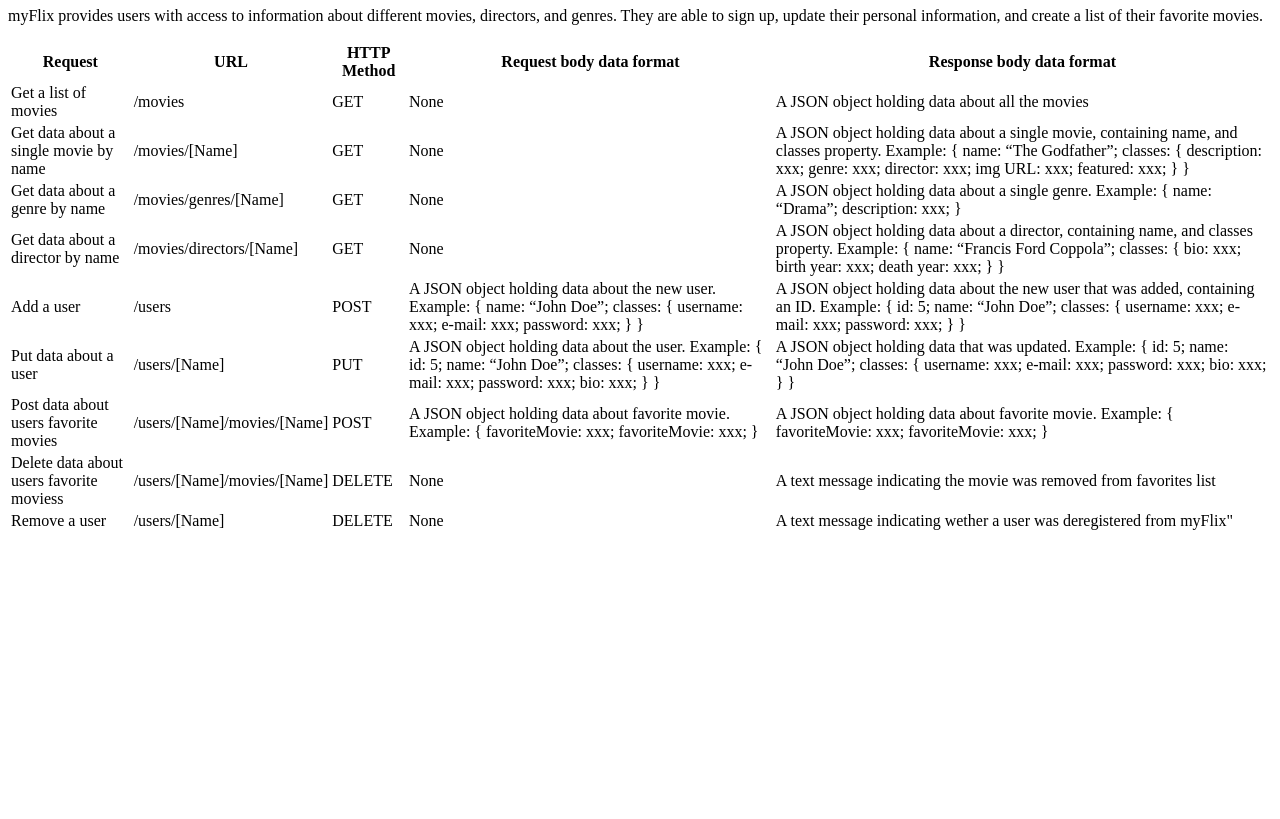
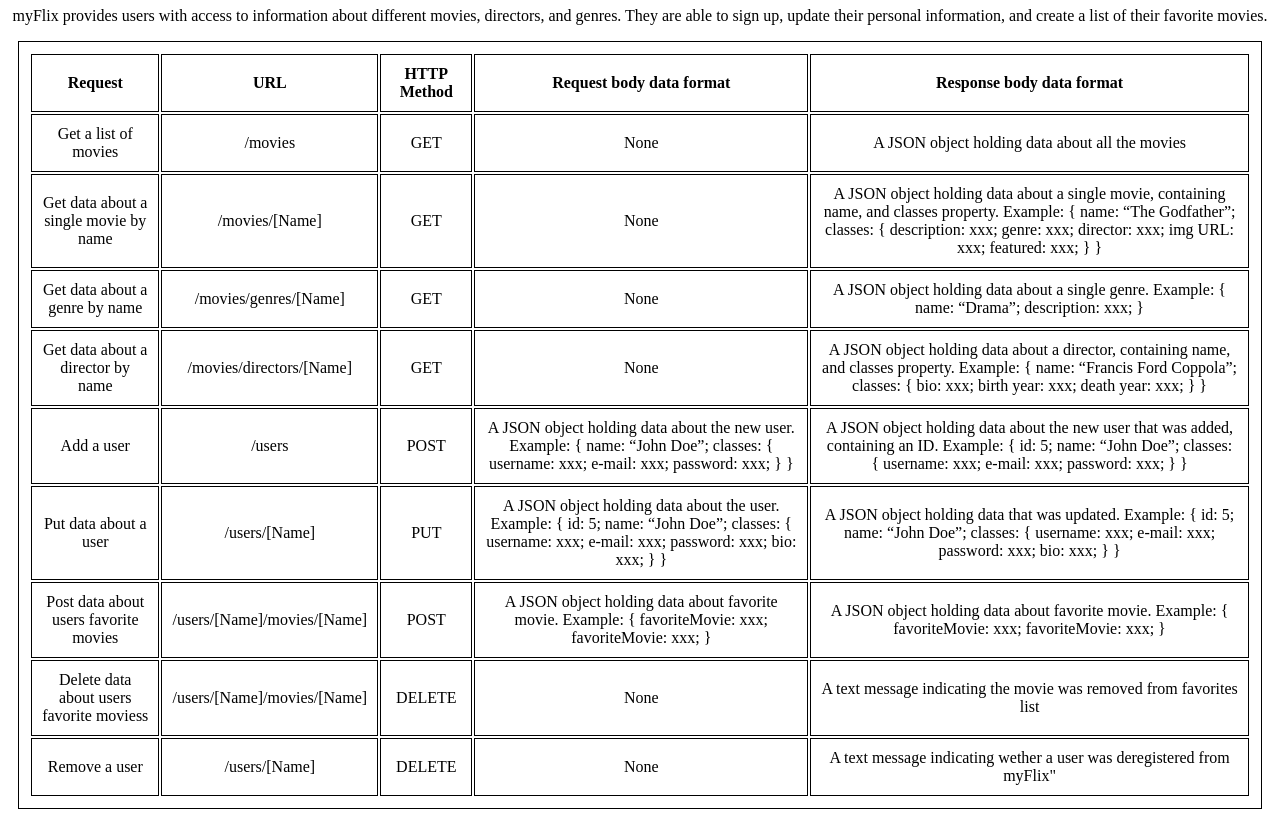
Before and after one commit to molleira/movie-api, a website: page public/documentation.html in a window 1280 px wide. Shown: the part 73-892 px from the top of the page. Before the commit the page ends 800 px from the top, so only its background shows below. Drawn offline with Linux system fonts and the light colour scheme.

Commit message:
Add basic documentation styles

```diff
--- /dev/null
+++ b/public/css/styles.css
@@ -0,0 +1,9 @@
+h1, p, td {
+    text-align: center;
+}
+
+table, th, td {
+    margin: 10px;
+    padding: 10px;
+    border: 1px solid black;
+}
--- a/public/documentation.html
+++ b/public/documentation.html
@@ -4,8 +4,9 @@
     <meta charset="utf-8">
     <meta name="viewport" content="width=device-width">
     <title>myFlix</title>
-   <!-- <link href="/styles.css" rel="stylesheet" type="text/css" /> -->
+    <link href="../public/css/styles.css" rel="stylesheet" type="text/css">
   </head>
+
   <body>
     <h1>myFlix</h1>
     <p>myFlix provides users with access to information about different movies, directors, and genres.
```
